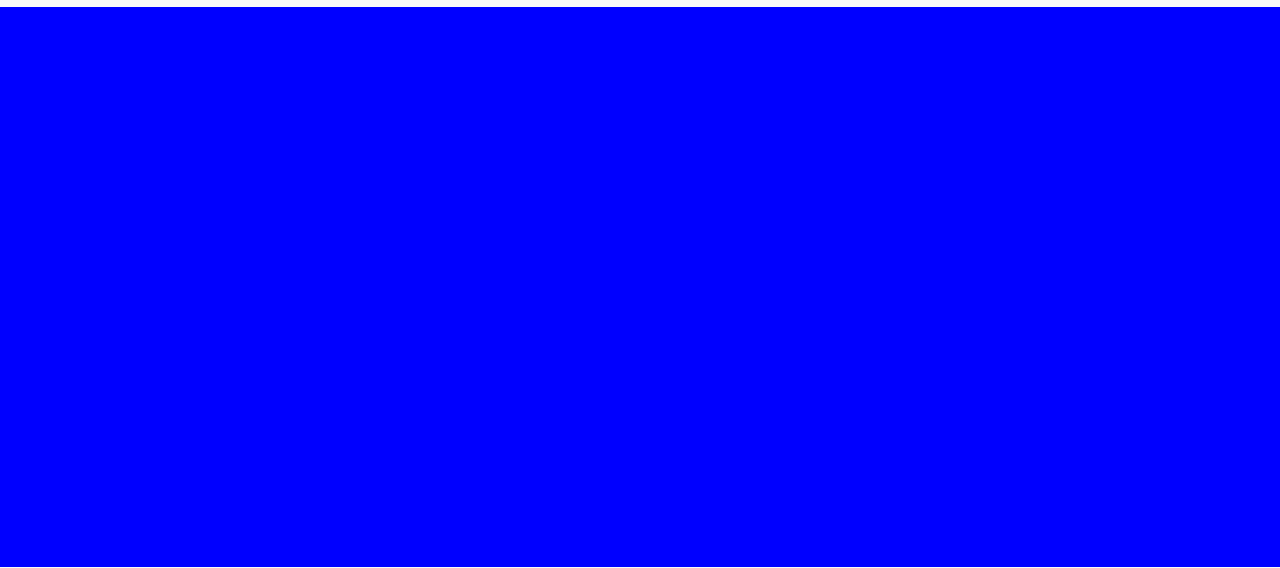
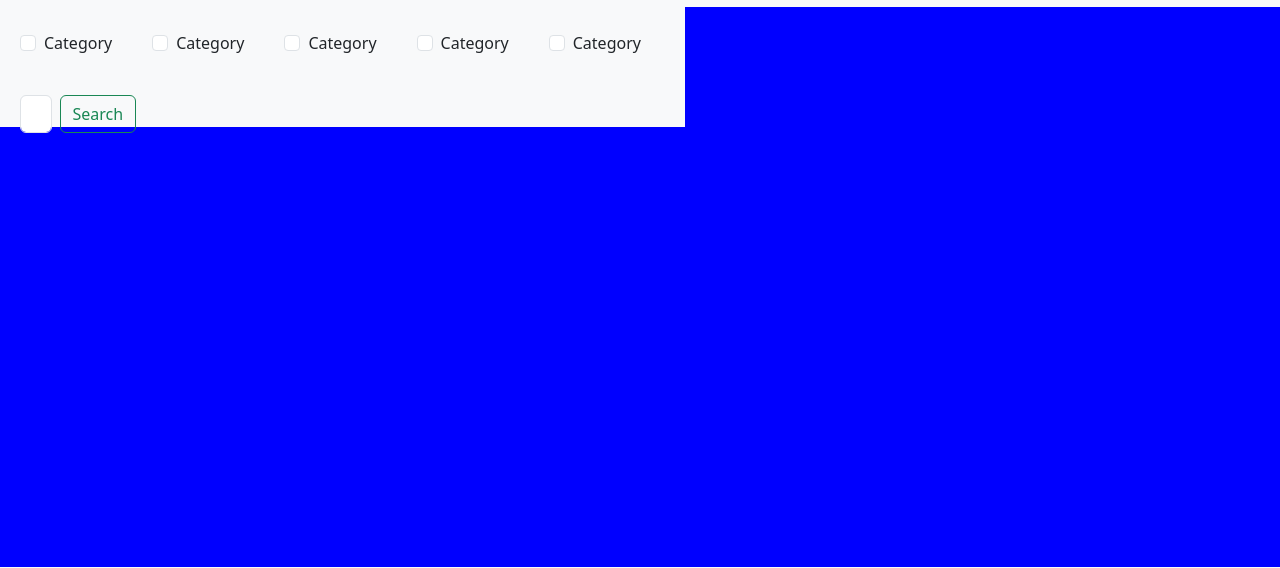
Before and after one commit to cxgxrc/amazingEvents_Casagrande, a plain HTML site: page index.html in a window 1280 px wide. Shown: the part 113-681 px from the top of the page. Drawn offline with nearby package versions, Linux system fonts and the light colour scheme.

Commit message:
main, searchBar not working

```diff
--- a/css/style.css
+++ b/css/style.css
@@ -39,6 +39,22 @@ height: 70vh;
 background-color: blue;
 }
 
+.form-check {
+    padding: 1rem;
+    margin: 1rem;
+    margin-top: 0.5rem;
+    padding-top: 0.5rem;
+}
+
+.search {
+
+    padding: 0.5rem;
+    width: 20%;
+}
+
+section {
+min-width: 100%;
+}
 
 
 
--- a/index.html
+++ b/index.html
@@ -28,6 +28,53 @@
           </nav>
     </header>
     <main>
+      <section class="d-flex flex-row">
+        <h2 style="display: none;">Search and Filters</h2>
+
+        <nav class="navbar bg-body-tertiary">
+          <div class="d-flex justify-content-between">
+            <div class="container-fluid">
+              <div class="d-flex flex-row">
+                <div class="form-check">
+                  <input class="form-check-input" type="checkbox" value="" id="flexCheckDefault">
+                  <label class="form-check-label" for="flexCheckDefault">
+                    Category
+                  </label>
+                </div>
+                <div class="form-check">
+                  <input class="form-check-input" type="checkbox" value="" id="flexCheckChecked">
+                  <label class="form-check-label" for="flexCheckChecked">
+                    Category
+                  </label>
+                </div>
+                  <div class="form-check">
+                  <input class="form-check-input" type="checkbox" value="" id="sCategory">
+                  <label class="form-check-label" for="sCategory">
+                    Category
+                </div>
+                <div class="form-check">
+                  <input class="form-check-input" type="checkbox" value="" id="tCategory">
+                  <label class="form-check-label" for="tCategory">
+                    Category
+                </div>
+                <div class="form-check">
+                  <input class="form-check-input" type="checkbox" value="" id="foCategory">
+                  <label class="form-check-label" for="foCategory">
+                    Category
+              </div>
+            </div>
+
+
+              <div class="search">
+                <form class="d-flex" role="search">
+                <input class="form-control me-2" type="search" placeholder="Search" aria-label="Search">
+                <button class="btn btn-outline-success" type="submit">Search</button>
+                </form>
+              </div>
+
+          </div>
+        </nav>
+      </section>
 
 
     </main>
```
